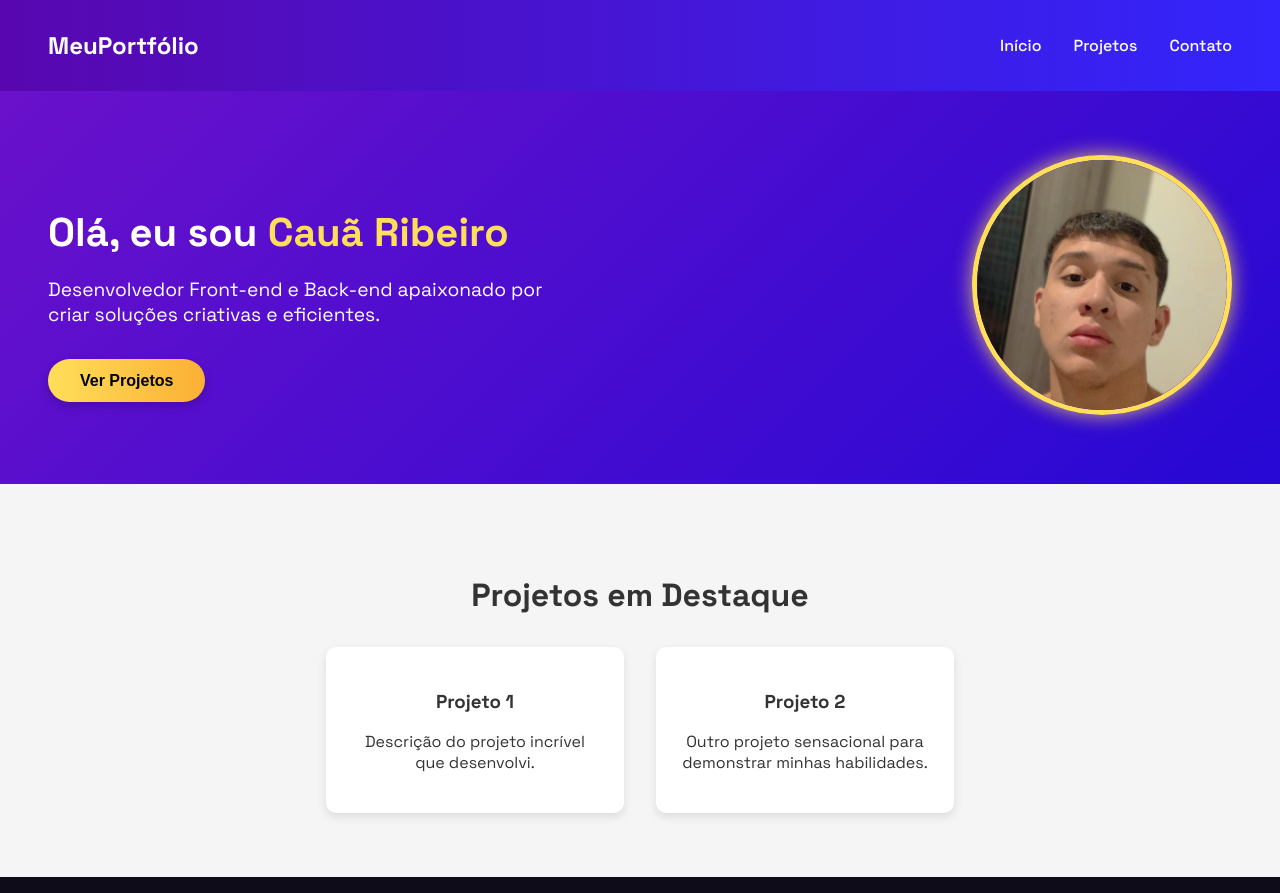
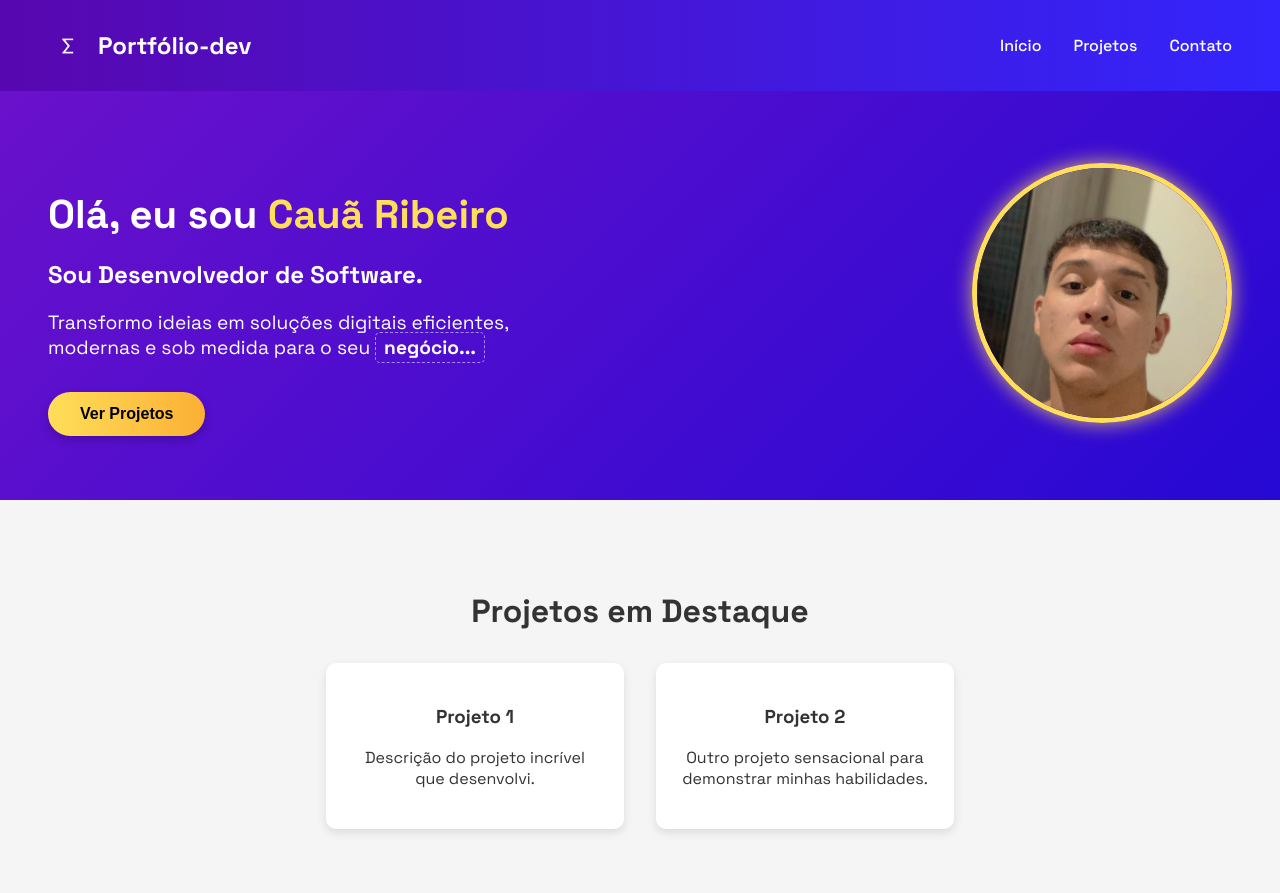
Before and after one commit to cauarb/portifolio-dev, an Angular app: page / in a window 1280 px wide. Built offline with nearby package versions, Linux system fonts and the light colour scheme.

Commit message:
adicionar logo e scss da navbar

```diff
--- a/src/app/components/home-component/home-component.html
+++ b/src/app/components/home-component/home-component.html
@@ -1,7 +1,9 @@
 <section class="home">
   <div class="text-content">
     <h1>Olá, eu sou <span>Cauã Ribeiro</span></h1>
-    <p>Desenvolvedor Front-end e Back-end apaixonado por criar soluções criativas e eficientes.</p>
+    <h2>Sou Desenvolvedor de Software.</h2>
+    <p>Transformo ideias em soluções digitais eficientes, modernas e sob medida para o seu
+      <span class="negrito">negócio...</span></p>
     <button class="btn-projetos">Ver Projetos</button>
   </div>
 
--- a/src/app/components/home-component/home-component.scss
+++ b/src/app/components/home-component/home-component.scss
@@ -65,3 +65,11 @@
     }
   }
 }
+
+
+.negrito {
+      border: 1px dashed #a78bfa;
+      padding: 2px 8px;
+      border-radius: 5px;
+      font-weight: bold;
+    }
--- a/src/app/components/navbar-component/navbar-component.html
+++ b/src/app/components/navbar-component/navbar-component.html
@@ -1,5 +1,8 @@
 <nav class="navbar">
-  <div class="logo">MeuPortfólio</div>
+  <div class="logo">
+    <img src="assets/imgs/logo-navbar.png" alt="Logo">
+    Portfólio-dev
+  </div>
   <ul class="nav-links">
     <li><a href="#">Início</a></li>
     <li><a href="#projetos">Projetos</a></li>
--- a/src/app/components/navbar-component/navbar-component.scss
+++ b/src/app/components/navbar-component/navbar-component.scss
@@ -8,8 +8,16 @@
   font-weight: 500;
 
   .logo {
+    display: flex;
+    align-items: center;
+    gap: 10px; /* espaço entre imagem e texto */
     font-size: 1.5rem;
     font-weight: bold;
+
+    img {
+      width: 40px;
+      height: auto;
+    }
   }
 
   .nav-links {
```
